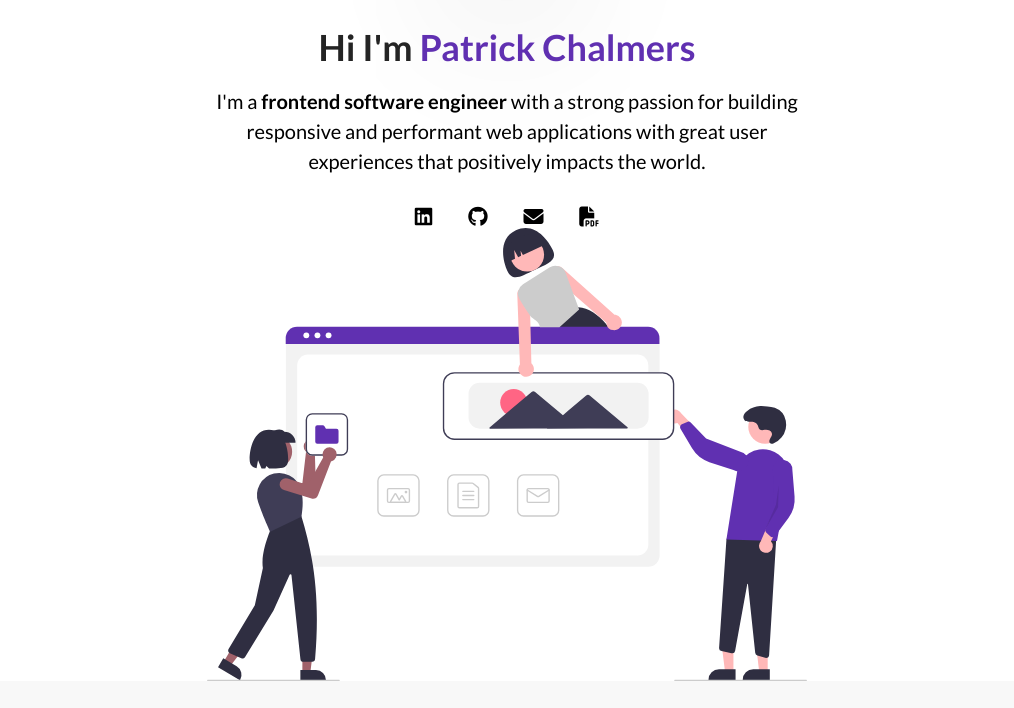
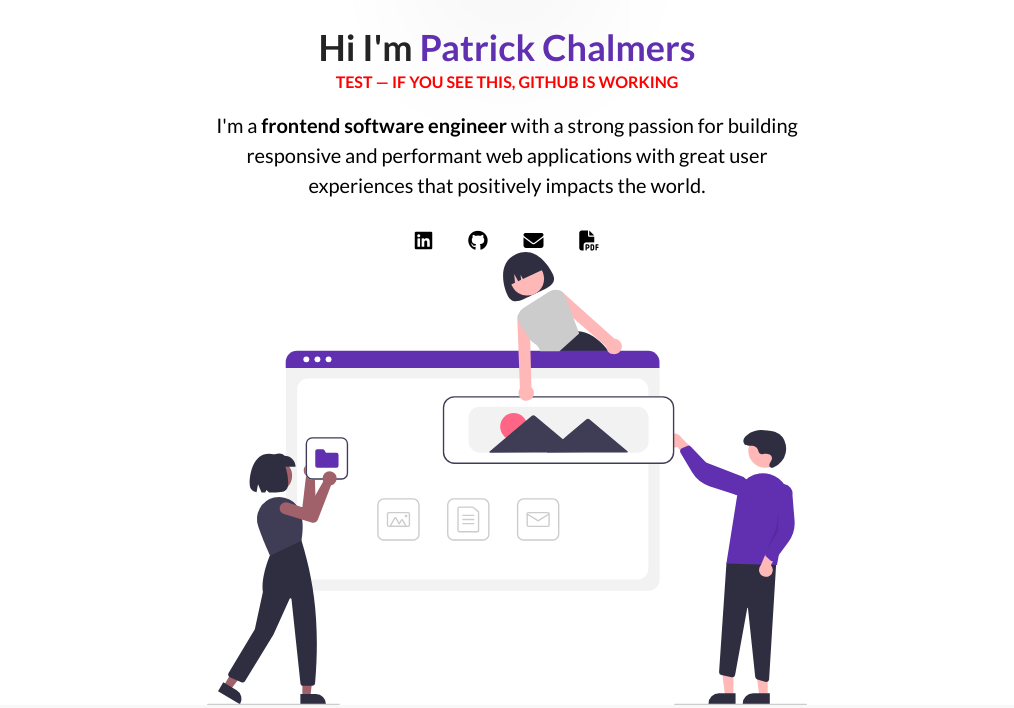
Before and after one commit to pchalmers44/E-Portfolio, a plain HTML site: page OneDrive/Desktop/Advanced E-Portfolio/index.html in a window 1280 px wide. Shown: the part 203-911 px from the top of the page, without its empty margins (133-1147 px from the left). Drawn offline with Linux system fonts and the light colour scheme.

Commit message:
Test GitHub Pages update

```diff
--- a/OneDrive/Desktop/Advanced E-Portfolio/index.html
+++ b/OneDrive/Desktop/Advanced E-Portfolio/index.html
@@ -43,6 +43,8 @@
 
         <h1 class="about-me__info--title">
             Hi I'm <span class="text-purple">Patrick Chalmers</span>
+            <p style="color:red;">TEST — IF YOU SEE THIS, GITHUB IS WORKING</p>
+
         </h1>
         <p class="about-me__info--para">
             I'm a <strong class="text--purple">frontend software engineer</strong> with a strong passion for building responsive and performant web applications with great user experiences that positively impacts the world.
```
